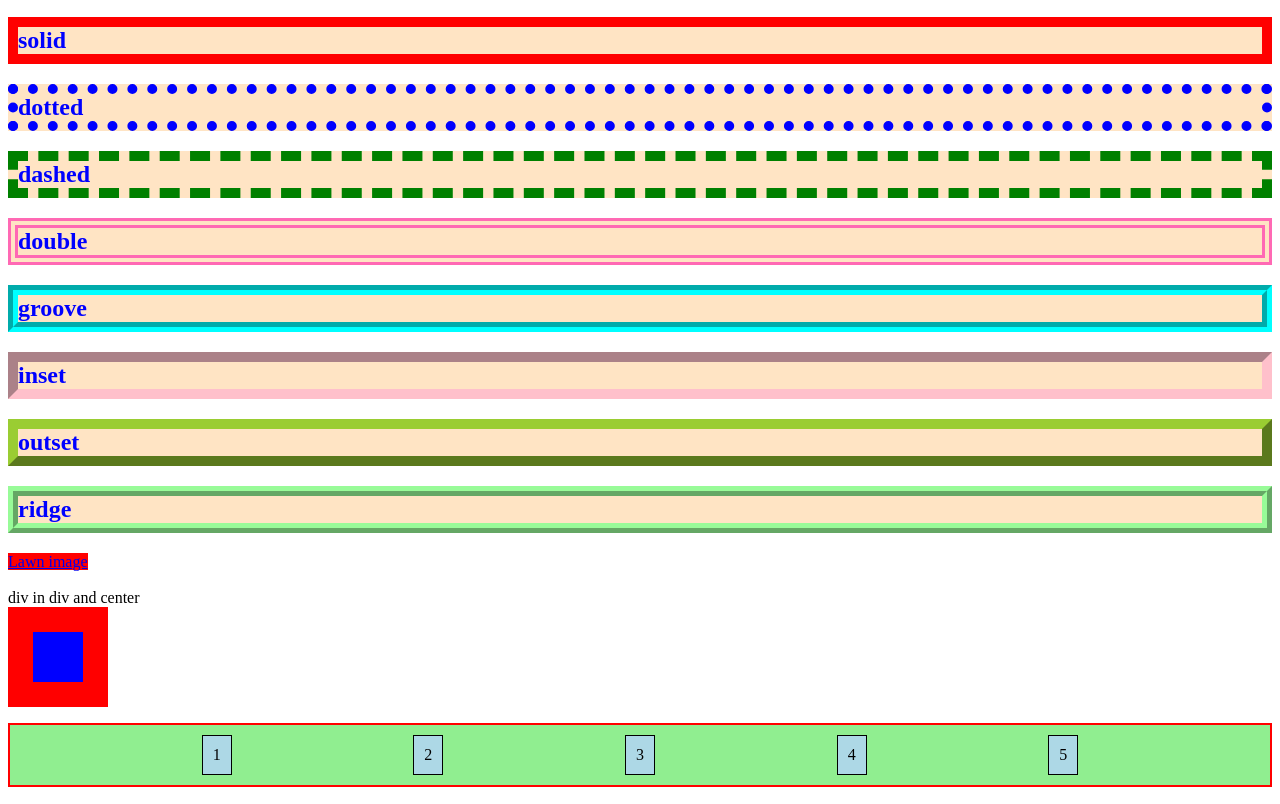
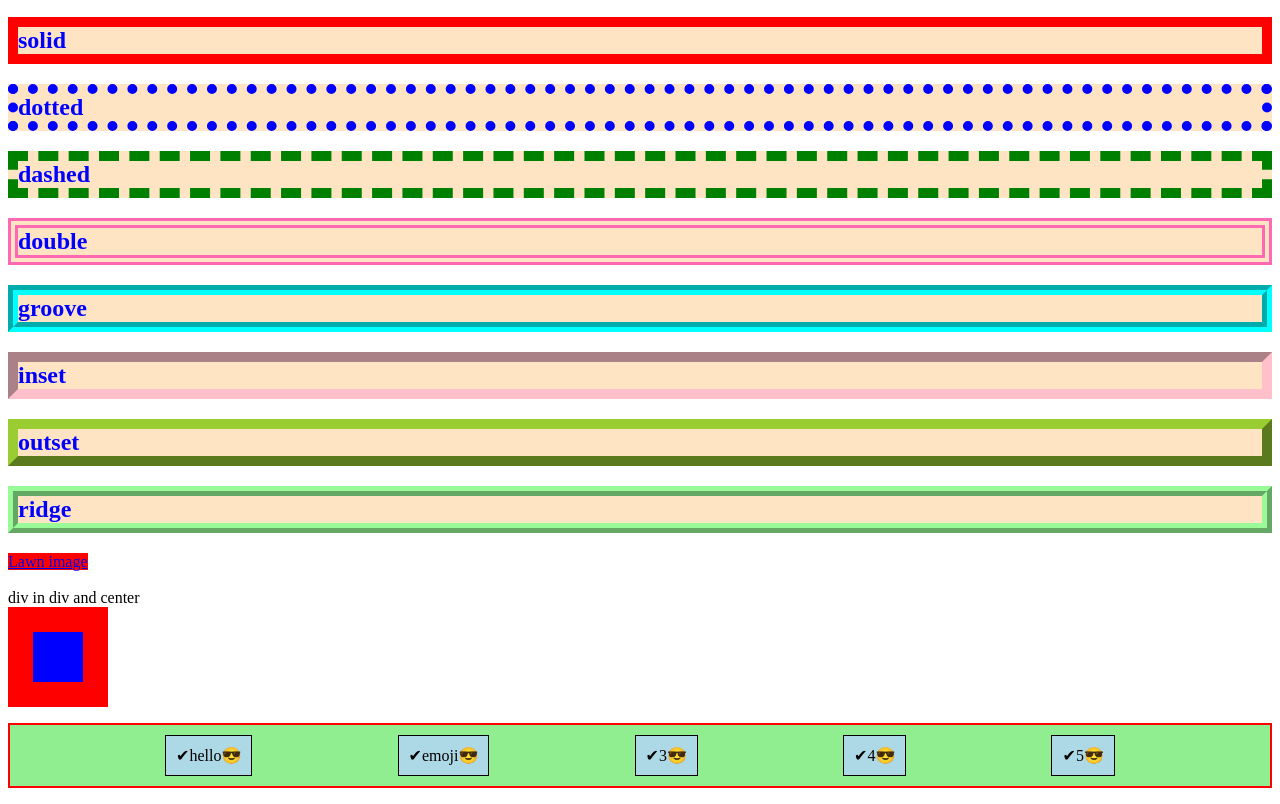
Before and after one commit to milyas1264/to-git-add, a plain HTML site: page index.html in a window 1280 px wide. Shown: the part 111-915 px from the top of the page. Drawn offline with Linux system fonts and the light colour scheme.

Commit message:
add emojis to list before and after

```diff
--- a/index.html
+++ b/index.html
@@ -24,8 +24,8 @@
         <div class="inner"></div>
     </div>
     <ul class="list">
-        <li>1</li>
-        <li>2</li>
+        <li>hello</li>
+        <li>emoji</li>
         <li>3</li>
         <li>4</li>
         <li>5</li>
--- a/style.css
+++ b/style.css
@@ -65,4 +65,6 @@ a:link{background-color: red;}
 a:visited{background-color: green;}
 a:hover{background-color: yellow; color: burlywood;}
 a:active{background-color: blue;}
-}
+
+li::before{ content: "✔";}
+li::after{ content: "😎";}
```
